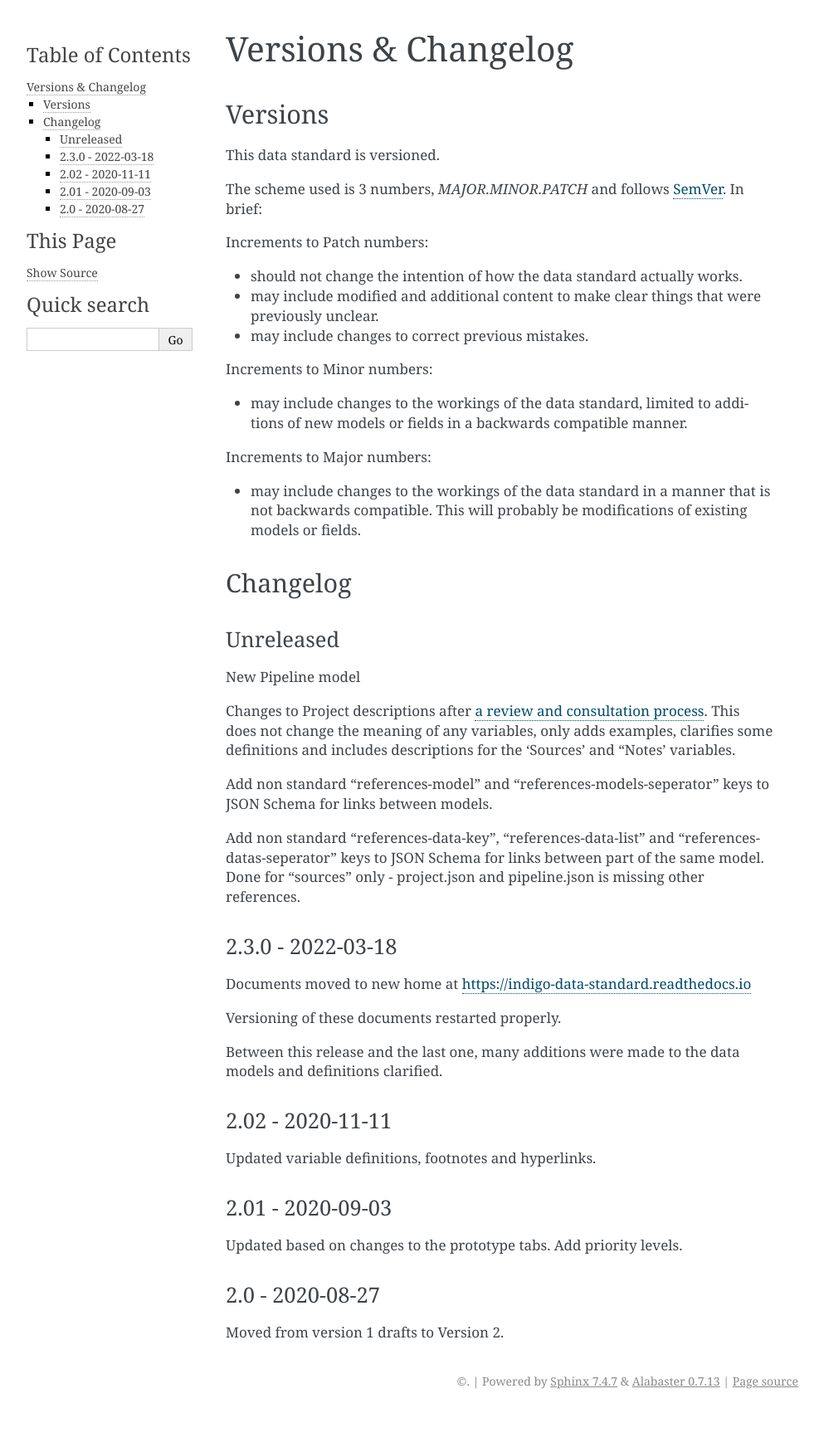
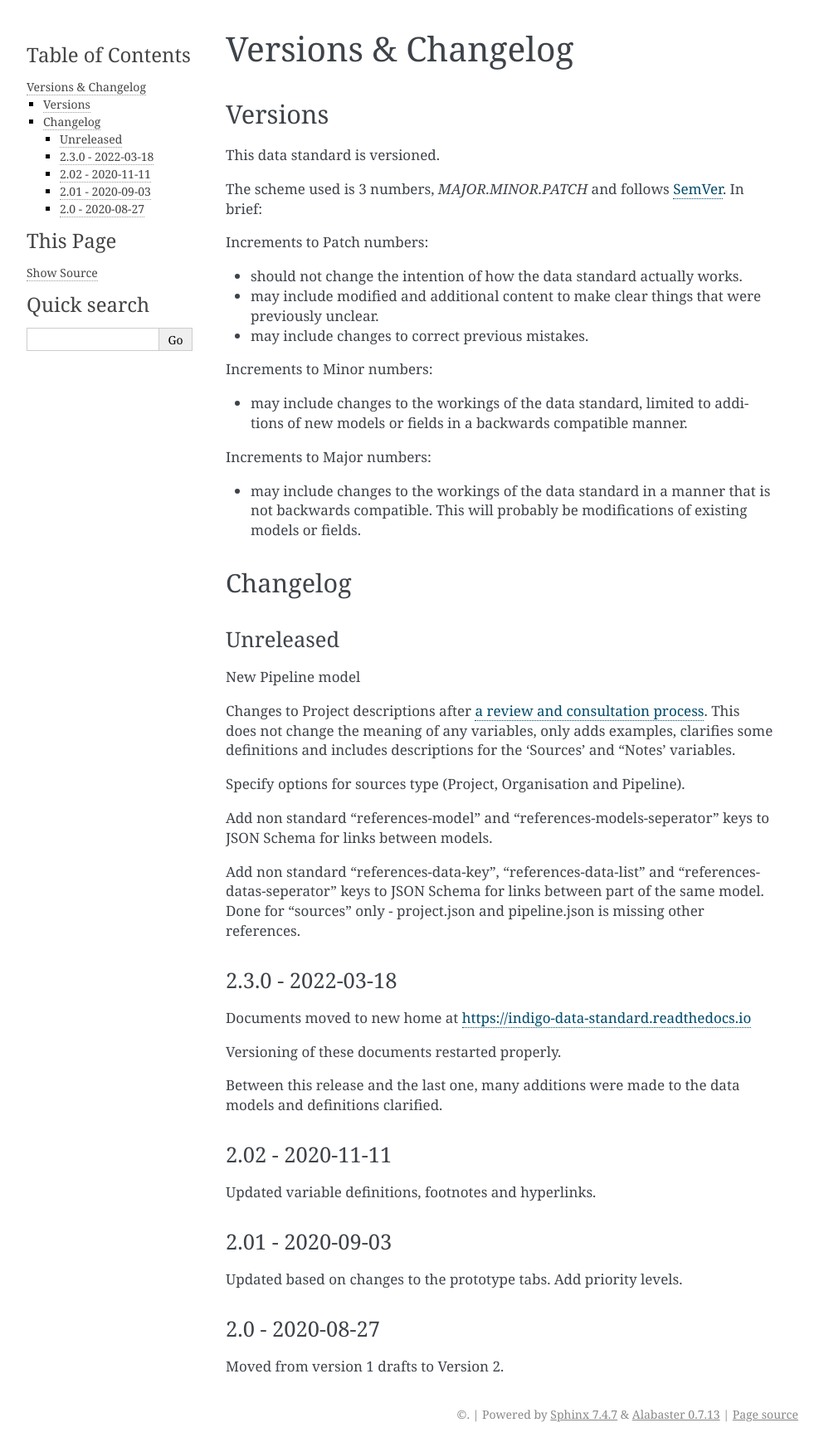
Before and after one commit to INDIGO-Initiative/indigo-data-standard, a Sphinx documentation site: the page built from docs/versions_changelog.rst, in a window 1280 px wide. Shown: the whole page at 83% size, without its empty margins (148-1141 px from the left). Built offline with Sphinx 7.4.7, drawn with Linux system fonts in a browser that asks for light colours; before the commit the page ends 1704 px from its top, so only the background shows below that.

Commit message:
schema: Specify sources type enum

```diff
--- a/docs/versions_changelog.rst
+++ b/docs/versions_changelog.rst
@@ -32,10 +32,11 @@ New Pipeline model
 
 Changes to Project descriptions after `a review and consultation process <https://golab.bsg.ox.ac.uk/community/news/have-your-say-with-the-impact-bond-dataset-data-definitions/>`_. This does not change the meaning of any variables, only adds examples, clarifies some definitions and includes descriptions for the 'Sources' and "Notes' variables.
 
+Specify options for sources type (Project, Organisation and Pipeline).
+
 Add non standard "references-model" and "references-models-seperator" keys to JSON Schema for links between models.
 
 Add non standard "references-data-key", "references-data-list" and "references-datas-seperator" keys to JSON Schema for links between part of the same model. Done for "sources" only - project.json and pipeline.json is missing other references.
-
 
 2.3.0 - 2022-03-18
 ~~~~~~~~~~~~~~~~~~
```
Also changed, not shown: 3 other files.
